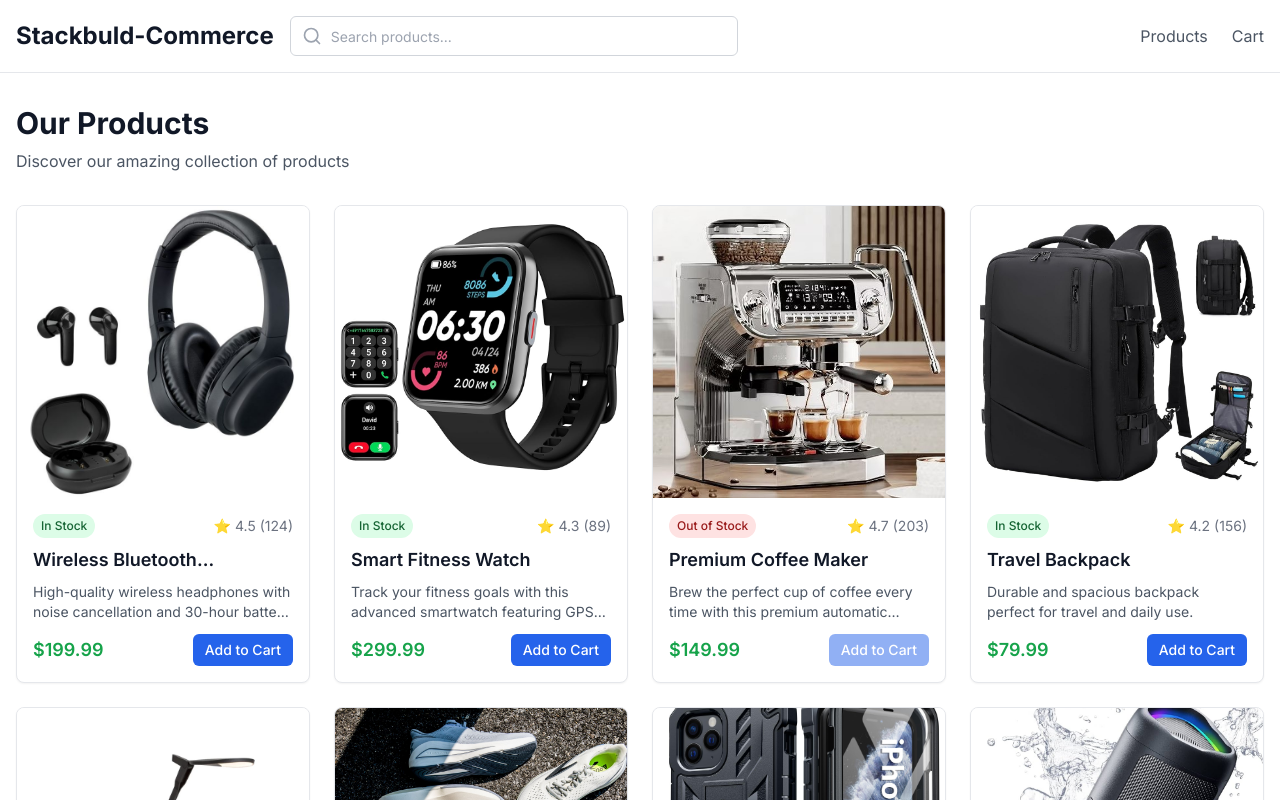
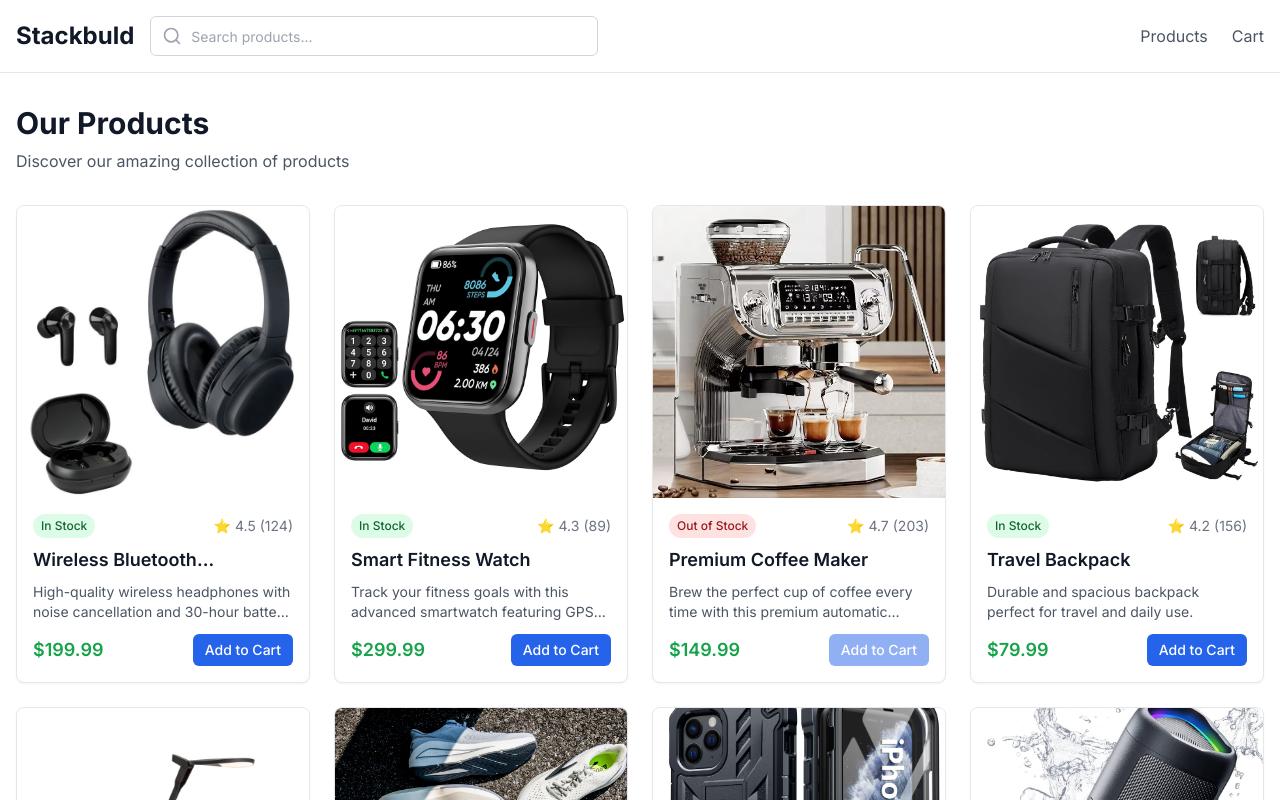
Before and after one commit to OlawaleP/stackbuld-e-commerce, a Next.js app: page / in a window 1280 px wide. Shown: the top 800 px of the page. Built offline with nearby package versions, Linux system fonts and the light colour scheme.

Commit message:
Fix: updated the the app name

```diff
--- a/components/organisms/Header.tsx
+++ b/components/organisms/Header.tsx
@@ -11,7 +11,7 @@ export const Header: React.FC = () => {
       <div className="container mx-auto px-4 py-4">
         <div className="flex items-center justify-between">
           <Link href="/" className="text-2xl font-bold text-gray-900">
-            Stackbuld-Commerce
+            Stackbuld
           </Link>
 
           <div className="flex-1 mx-4">
```
